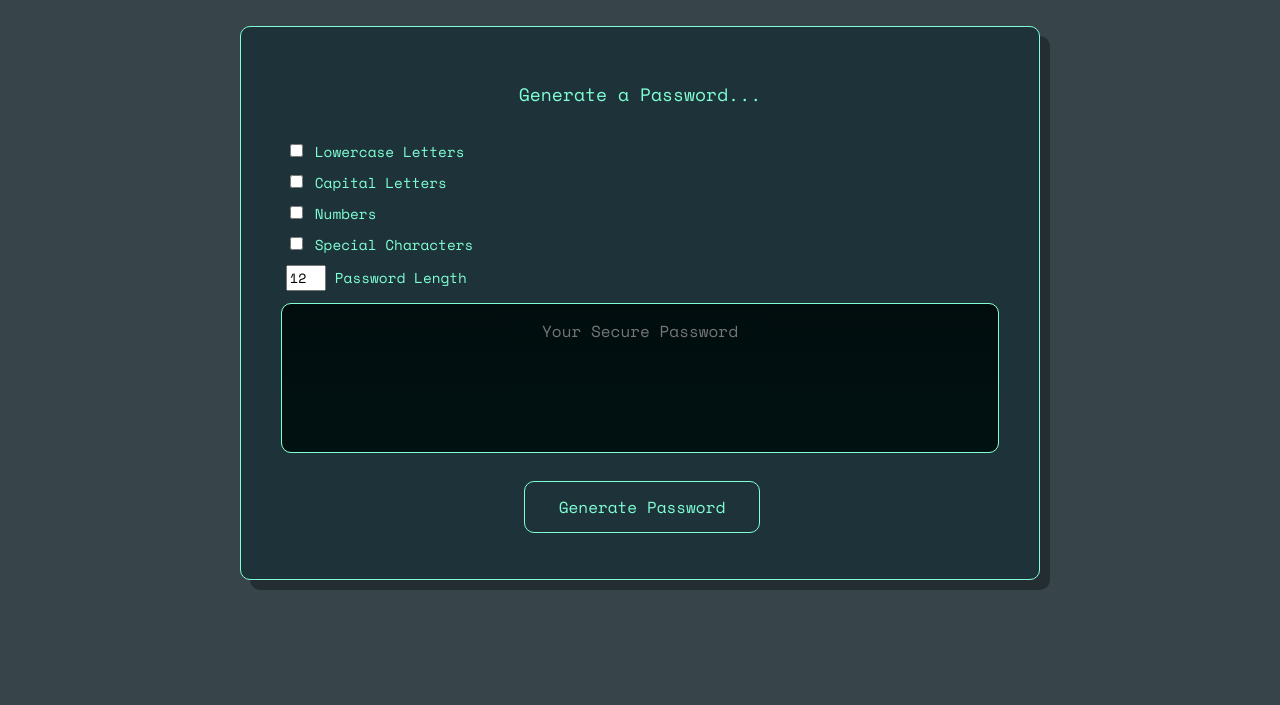
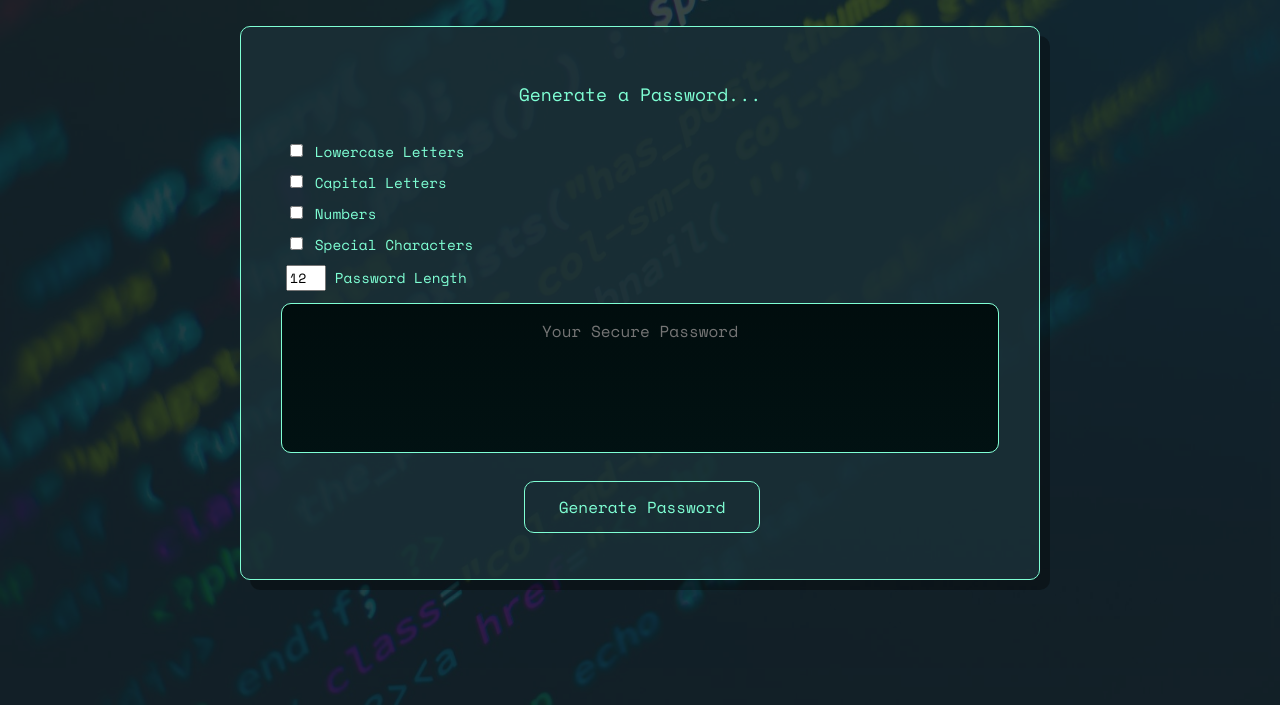
Before and after one commit to xander-deanna/password-generator, a plain HTML site: page index.html in a window 1280 px wide. Shown: the part 95-800 px from the top of the page. Drawn offline with nearby package versions, Linux system fonts and the light colour scheme.

Commit message:
fixing CSS again

```diff
--- a/Assets/css/style.css
+++ b/Assets/css/style.css
@@ -30,7 +30,7 @@ body,
 
 body {
   font-family: sans-serif;
-  background-image: url("..Assets/background.jpg");
+  background-image: url("../background.jpg");
   background-position: center;
   background-attachment: fixed;
   background-repeat: no-repeat;
```
